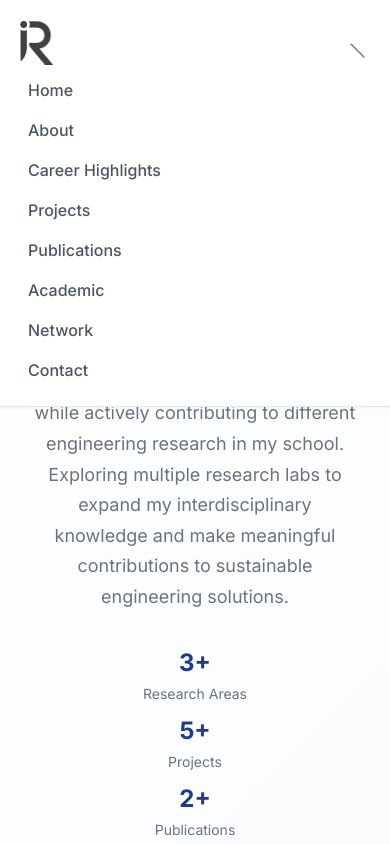
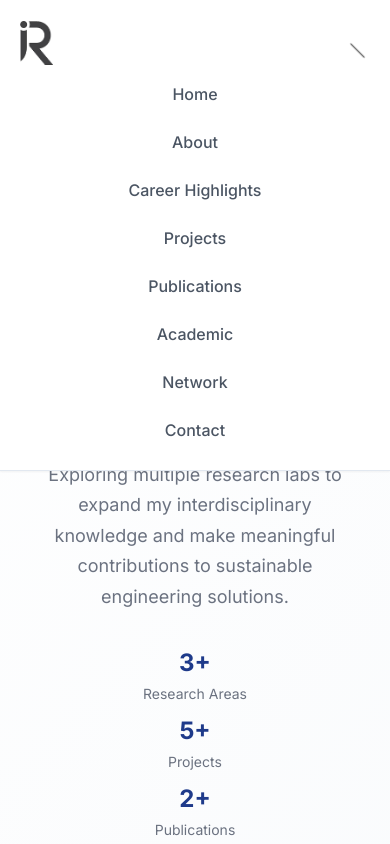
Before and after one commit to rufilboss/portfolio, a React (Create React App) app: page / in a window 390 px wide. Both pictures are taken after a click on the button 357 px from the left and 43 px from the top of the page. Shown: the top 844 px of the page. Built offline with nearby package versions, Linux system fonts and the light colour scheme.

Commit message:
fix: mobile view issue

```diff
--- a/src/components/Navbar.js
+++ b/src/components/Navbar.js
@@ -1,11 +1,13 @@
-import React from "react";
+import React, { useState } from "react";
 import { Navbar, Nav } from "react-bootstrap";
 
 const Navigation = () => {
+  const [expanded, setExpanded] = useState(false);
+
   return (
-    <Navbar expand="lg" className="navbar">
+    <Navbar expand="lg" className="navbar" expanded={expanded} onToggle={setExpanded}>
       <div className="container">
-        <Navbar.Brand href="#home" className="navbar-brand">
+        <Navbar.Brand href="#home" className="navbar-brand" onClick={() => setExpanded(false)}>
           <img
             src={process.env.PUBLIC_URL + "/Images/logo.png"}
             alt="Ilyas Rufai Logo"
@@ -15,14 +17,14 @@ const Navigation = () => {
         <Navbar.Toggle aria-controls="basic-navbar-nav" />
         <Navbar.Collapse id="basic-navbar-nav">
           <Nav className="ms-auto">
-            <Nav.Link href="#home" className="nav-link">Home</Nav.Link>
-            <Nav.Link href="#about" className="nav-link">About</Nav.Link>
-            <Nav.Link href="#career-highlights" className="nav-link">Career Highlights</Nav.Link>
-            <Nav.Link href="#projects" className="nav-link">Projects</Nav.Link>
-            <Nav.Link href="#publications" className="nav-link">Publications</Nav.Link>
-            <Nav.Link href="#academic" className="nav-link">Academic</Nav.Link>
-            <Nav.Link href="#network" className="nav-link">Network</Nav.Link>
-            <Nav.Link href="#contact" className="nav-link">Contact</Nav.Link>
+            <Nav.Link href="#home" className="nav-link" onClick={() => setExpanded(false)}>Home</Nav.Link>
+            <Nav.Link href="#about" className="nav-link" onClick={() => setExpanded(false)}>About</Nav.Link>
+            <Nav.Link href="#career-highlights" className="nav-link" onClick={() => setExpanded(false)}>Career Highlights</Nav.Link>
+            <Nav.Link href="#projects" className="nav-link" onClick={() => setExpanded(false)}>Projects</Nav.Link>
+            <Nav.Link href="#publications" className="nav-link" onClick={() => setExpanded(false)}>Publications</Nav.Link>
+            <Nav.Link href="#academic" className="nav-link" onClick={() => setExpanded(false)}>Academic</Nav.Link>
+            <Nav.Link href="#network" className="nav-link" onClick={() => setExpanded(false)}>Network</Nav.Link>
+            <Nav.Link href="#contact" className="nav-link" onClick={() => setExpanded(false)}>Contact</Nav.Link>
           </Nav>
         </Navbar.Collapse>
       </div>
--- a/src/style.css
+++ b/src/style.css
@@ -2846,7 +2846,6 @@ h1, h2, h3, h4, h5, h6 {
 }
 
 
-
 /* Project Section Gap */
 #projects {
   padding-top: 120px !important;
@@ -3399,3 +3398,20 @@ h1, h2, h3, h4, h5, h6 {
 
 /* Slightly shift navbar logo to the right for better balance */
 .navbar .navbar-logo { margin-left: 8px !important; }
+
+/* Mobile navbar improvements: center collapsed menu and links */
+@media (max-width: 991.98px) {
+  .navbar .navbar-collapse {
+    text-align: center !important;
+  }
+  .navbar .navbar-collapse .nav {
+    justify-content: center !important;
+    align-items: center !important;
+    width: 100% !important;
+  }
+  .navbar .navbar-collapse .nav-link {
+    display: inline-block !important;
+    width: 100% !important;
+    padding: 0.75rem 0 !important;
+  }
+}
```
